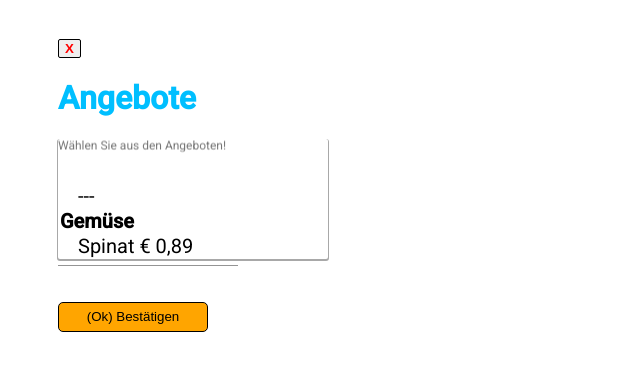
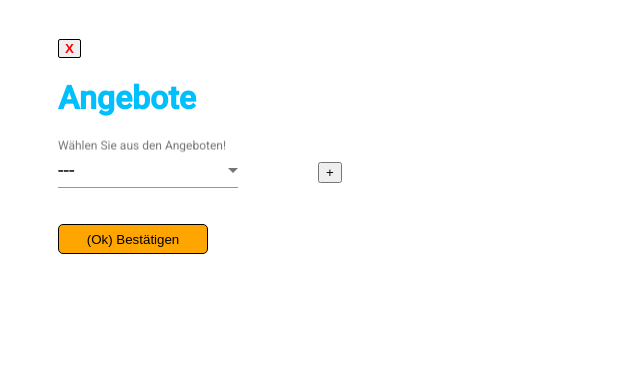
Before and after one commit to MUAS-DTLab-WiSe19-20-Apps-Demenz/WiSe19-20-Apps-Demenz-Supermarkt-Navigation, an Angular app in the folder src/: page /Angebote in a window 1280 px wide. Shown: the top 370 px of the page, without its empty margins (0-640 px from the left). Built offline with nearby package versions, Linux system fonts and the light colour scheme.

Commit message:
"+" Button wurde hinzugefügt.

```diff
--- a/src/src/app/components/angebote/angebote.component.css
+++ b/src/src/app/components/angebote/angebote.component.css
@@ -20,10 +20,9 @@
     font-size: 20px;
 
     color: black;
-    width: 150%;
-    max-width: 150%;
+    width: 130%;
+    max-width: 130%;
     box-sizing: border-box;
 
-    box-shadow: 0 1px 0 1px rgb(168, 168, 168);
 
 }
--- a/src/src/app/components/angebote/angebote.component.html
+++ b/src/src/app/components/angebote/angebote.component.html
@@ -14,9 +14,8 @@
 
     <mat-form-field>
         <mat-label>Wählen Sie aus den Angeboten!</mat-label>
-        <!-- Mit Strg kann man Mehrere auswählen (multiple) -->
         <div class = "deals-select">
-            <select id = "deals" matNativeControl multiple>
+            <select id = "deals" matNativeControl >
                 <optgroup>
                     <option>---</option>
                 </optgroup>
@@ -49,6 +48,15 @@
          </div>
     </mat-form-field>
 
+    <style>
+
+        span { margin-left: 5em; }
+
+    </style>
+
+
+        <span><button class = "add" (click) = "addToShoppingList()">+</button></span>
+
 
 <p>
 
```
